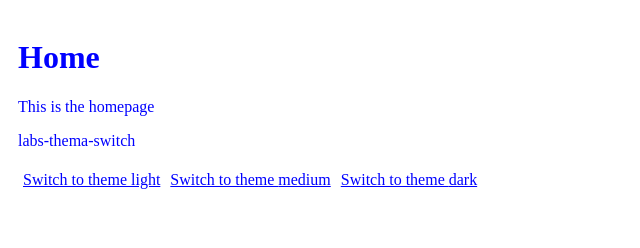
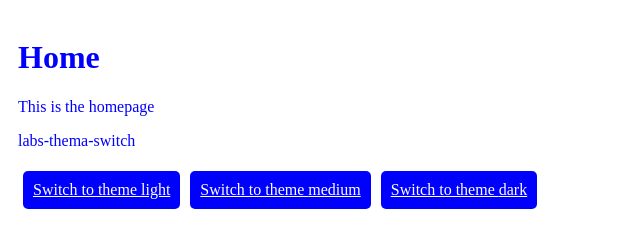
Before and after one commit to wheelroom/labs, a Gatsby site: page / in a window 1280 px wide. Shown: the whole page, without its empty margins (0-640 px from the left). Built offline with nearby package versions, Linux system fonts and the light colour scheme; Gatsby itself is replaced by a stand-in of ours.

Commit message:
Add local storage

```diff
--- a/src/lib/root-element-wrapper.tsx
+++ b/src/lib/root-element-wrapper.tsx
@@ -10,14 +10,17 @@ export const RootElementWrapper = (props: any) => {
     someFlag: true,
   })
   const themeIds = Object.keys(theme)
-  const [themeId, setThemeId] = useState(themeIds[0])
+  const [themeId, setThemeId] = useState(localStorage.theme || themeIds[0])
+  useEffect(() => {
+    localStorage.theme = themeId
+  }, [themeId])
 
-  useEffect(() => {
-    console.log('themeId', themeId)
-  }, [setThemeId])
-
+  if (!localStorage.theme) {
+    localStorage.theme = themeIds[0]
+  }
   const value = { themeId, themeIds, setThemeId, flags }
 
+  // Set root css variables from theme
   const globalCss = {
     ':root': cssObjToVars({ obj: theme[themeId] }),
   }
--- a/src/lib/theme.tsx
+++ b/src/lib/theme.tsx
@@ -1,20 +1,27 @@
+// Simple theme with three color schemes
 export const theme: any = {
   light: {
     someBox: {
       backgroundColor: 'white',
       textColor: 'blue',
+      linkBackgroundColor: 'blue',
+      linkTextColor: 'white',
     },
   },
   medium: {
     someBox: {
       backgroundColor: 'darkgray',
       textColor: 'floralwhite',
+      linkBackgroundColor: 'floralwhite',
+      linkTextColor: 'darkgray',
     },
   },
   dark: {
     someBox: {
       backgroundColor: 'black',
       textColor: 'yellow',
+      linkBackgroundColor: 'yellow',
+      linkTextColor: 'black',
     },
   },
 }
--- a/src/pages/index.tsx
+++ b/src/pages/index.tsx
@@ -4,30 +4,35 @@ import { jsx } from '@emotion/react'
 import { UserContext } from '../lib/root-element-wrapper'
 import { useContext } from 'react'
 
+// A simple page that sets some colors from the root css variables (the theme)
 const HomePage = (props: any) => {
-  const css = {
-    backgroundColor: 'var(--some-box-background-color)',
-    color: 'var(--some-box-text-color)',
-    padding: '10px',
-  }
+  // Get themeIds and method to change theme from Context
   const { themeIds, setThemeId } = useContext(UserContext)
-  const handleClick = (themeId: any) => {
-    console.log('clicked', themeId)
-    setThemeId(themeId)
-  }
 
   return (
-    <div css={css}>
+    <div
+      css={{
+        backgroundColor: 'var(--some-box-background-color)',
+        color: 'var(--some-box-text-color)',
+        padding: '10px',
+      }}
+    >
       <h1>Home</h1>
       <p>This is the homepage</p>
       <p>{props.data.site.siteMetadata.title}</p>
       <div css={{ display: 'flex' }}>
         {themeIds.map((themeId: any) => (
           <a
-            css={{ color: 'var(--some-box-text-color)', padding: '5px' }}
+            css={{
+              color: 'var(--some-box-link-text-color)',
+              backgroundColor: 'var(--some-box-link-background-color)',
+              margin: '5px',
+              padding: '10px',
+              borderRadius: '5px',
+            }}
             key={themeId}
             href="#"
-            onClick={() => handleClick(themeId)}
+            onClick={() => setThemeId(themeId)}
           >
             Switch to theme {themeId}
           </a>
```
